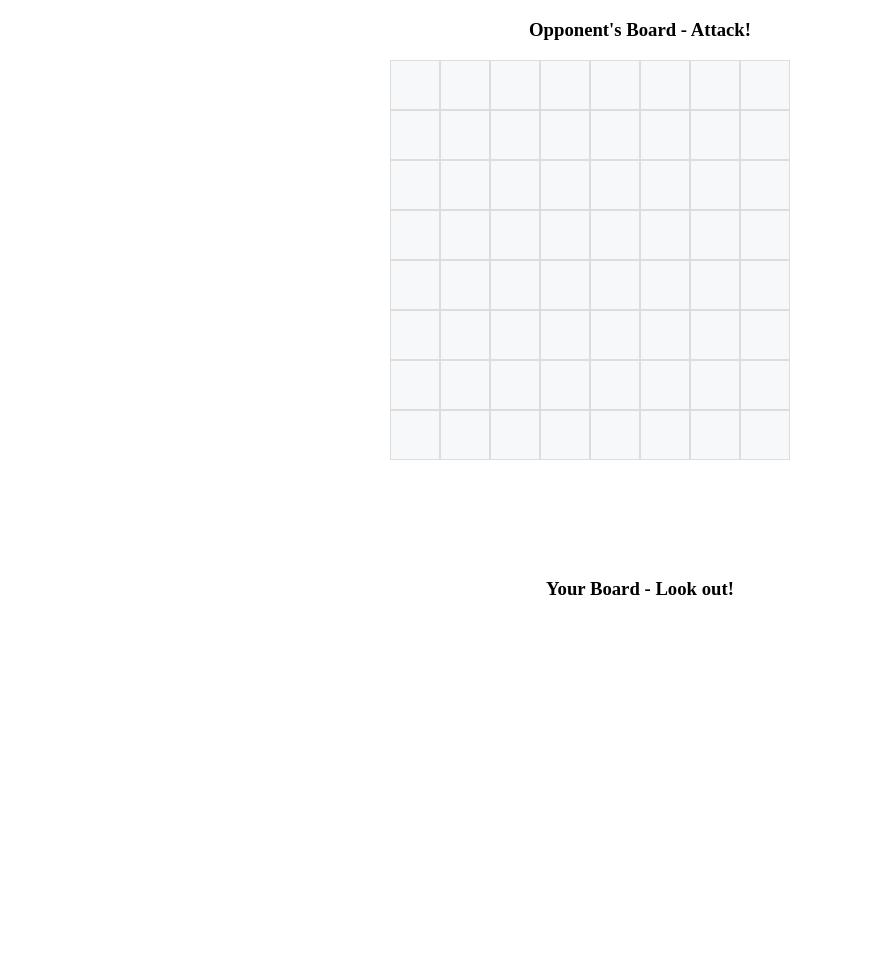
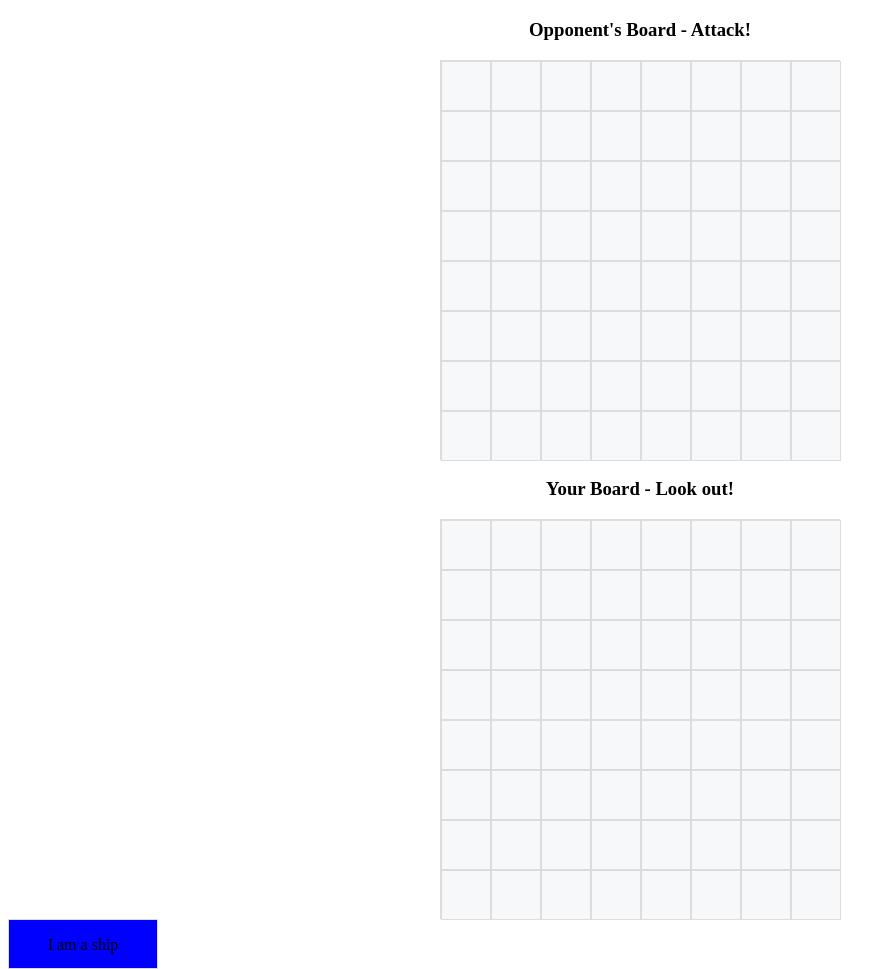
Before and after one commit to jaderosse/projectone, a plain HTML site: page index.html in a window 1280 px wide. Shown: the part 61-1030 px from the top of the page, without its empty margins (0-896 px from the left). Before the commit the page ends 800 px from the top, so only its background shows below. Drawn offline with nearby package versions, Linux system fonts and the light colour scheme.

Commit message:
added player board drag/drop.

```diff
--- a/index.html
+++ b/index.html
@@ -12,9 +12,12 @@
 		<!-- this is where you'll click and guess  -->
 	</div>
 	<h3>Your Board - Look out!</h3>
-	<div id="my-board">
+	<div id="player-board">
 		<!-- this is where your ships are/where opponent guess shows up -->
 	</div>
+	<div class="draggable">
+			<p>I am a ship</p>
+		</div>
   <script src="https://code.jquery.com/jquery-1.12.4.js"></script>
   <script src="https://code.jquery.com/ui/1.12.1/jquery-ui.js"></script>
   <script type="text/javascript" src="script.js"></script>
--- a/script.js
+++ b/script.js
@@ -1,13 +1,13 @@
 //creating opponent/player's scoreboard first
-var rows = 8;
-var columns = 8;
+var opRows = 8;
+var opColumns = 8;
 var cellSize = 50;
-var hits = 0;
+var opHits = 0;
 
 var opponentBoardContainer = document.getElementById("opponent-board");
 
-for(var i = 0; i < rows; i++){
-	for(var j = 0; j < columns; j++){
+for(var i = 0; i < opRows; i++){
+	for(var j = 0; j < opColumns; j++){
 		var cell = document.createElement("div");
 		opponentBoardContainer.appendChild(cell);
 		cell.id = "c" + i + j;
@@ -23,18 +23,44 @@ for(var i = 0; i < rows; i++){
 	}
 }
 
+var playerRows = 8;
+var playerColumns = 8;
+var cellSize = 50;
+var playerHits = 0;
+
+var playerBoardContainer = document.getElementById("player-board");
+
+for(var i = 0; i < playerRows; i++){
+	for(var j = 0; j < playerColumns; j++){
+		var cell = document.createElement("div");
+		playerBoardContainer.appendChild(cell);
+		// cell.id = "c" + i + j;
+		cell.className = "cells";
+
+
+
+		// set each grid square's coordinates: multiples of the current row or column number
+		var topPosition = j * cellSize;
+		var leftPosition = i * cellSize;
+
+		// use CSS absolute positioning to place each grid square on the page
+		cell.style.top = topPosition + 'px';
+		cell.style.left = leftPosition + 'px';
+	}
+}
+
 // 0 = empty, 1 = part of ship, 2 = hit, 3 = missed (I'll randomize 1s later)
 
-var opponentBoard = [
-	[1, 1, 1, 1, 0, 0, 0, 0],
-	[1, 1, 1, 0, 0, 0, 0, 0],
-	[1, 1, 1, 0, 0, 0, 0, 0],
-	[1, 1, 0, 0, 0, 0, 0, 0],
-	[0, 0, 0, 0, 0, 0, 0, 0],
-	[0, 0, 0, 0, 0, 0, 0, 0],
-	[0, 0, 0, 0, 0, 0, 0, 0],
-	[0, 0, 0, 0, 0, 0, 0, 0],
-]
+// var opponentBoard = [
+// 	[1, 1, 1, 1, 0, 0, 0, 0],
+// 	[1, 1, 1, 0, 0, 0, 0, 0],
+// 	[1, 1, 1, 0, 0, 0, 0, 0],
+// 	[1, 1, 0, 0, 0, 0, 0, 0],
+// 	[0, 0, 0, 0, 0, 0, 0, 0],
+// 	[0, 0, 0, 0, 0, 0, 0, 0],
+// 	[0, 0, 0, 0, 0, 0, 0, 0],
+// 	[0, 0, 0, 0, 0, 0, 0, 0],
+// ]
 
 var addClick = opponentBoardContainer.addEventListener("click", cellClicked);
 
@@ -47,3 +73,27 @@ function cellClicked(e){
 	}
 	e.stopPropagation();
 };
+
+
+
+//DRAGGABILITY - need to figure out how to detect if cell is occupied
+//be able to turn vertical on click
+
+$(function(){
+  $('.draggable').draggable({
+    containment: 'parent',
+    cursor: 'move',
+    revert: true
+  });
+});
+
+$(function() {
+  $('.cells').droppable({
+    drop: handleDrop
+  });
+});
+
+function handleDrop( event, ui ) {
+  ui.draggable.position( { of: $(this), my: 'left top', at: 'left top' } );
+  ui.draggable.draggable( 'option', 'revert', false );
+}
--- a/style.css
+++ b/style.css
@@ -1,14 +1,15 @@
 body {
 	text-align: center;
 }
-#opponent-board {
+#opponent-board,
+#player-board {
 	position: relative;
 	margin: 0 auto;
-	width: 500px;
-	height: 500px;
+	width: 400px;
+	height: 400px;
 }
 
-#opponent-board div {
+div {
 	position: absolute;
 	-webkit-box-sizing: border-box; /* Safari 3.0 - 5.0, Chrome 1 - 9, Android 2.1 - 3.x */
 	-moz-box-sizing: border-box;    /* Firefox 1 - 28 */
@@ -18,3 +19,9 @@ body {
 	width:50px;
 	height:50px;
 }
+
+.draggable {
+	background-color: blue;
+	height: 50px;
+	width: 150px;
+}
```
